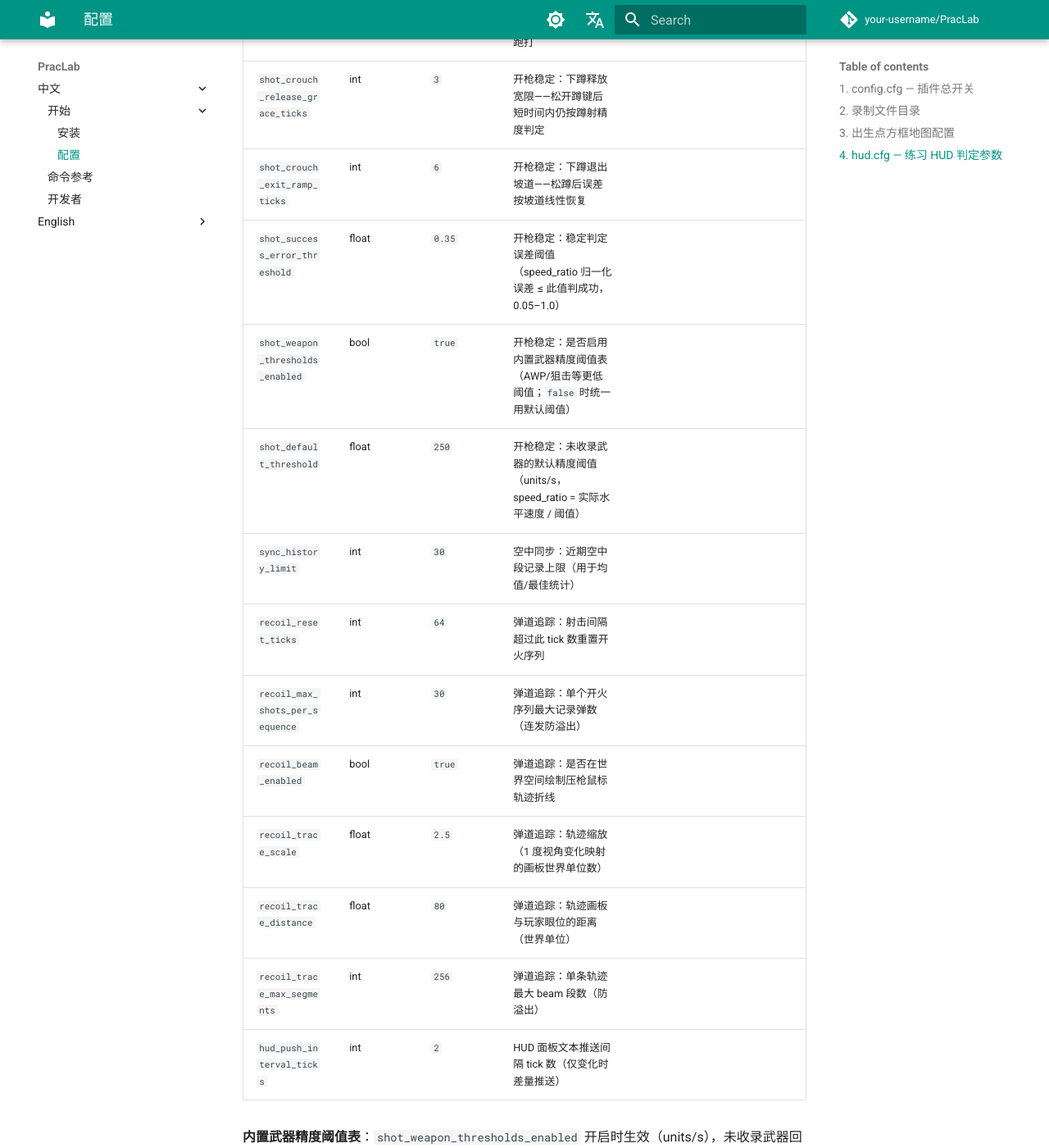
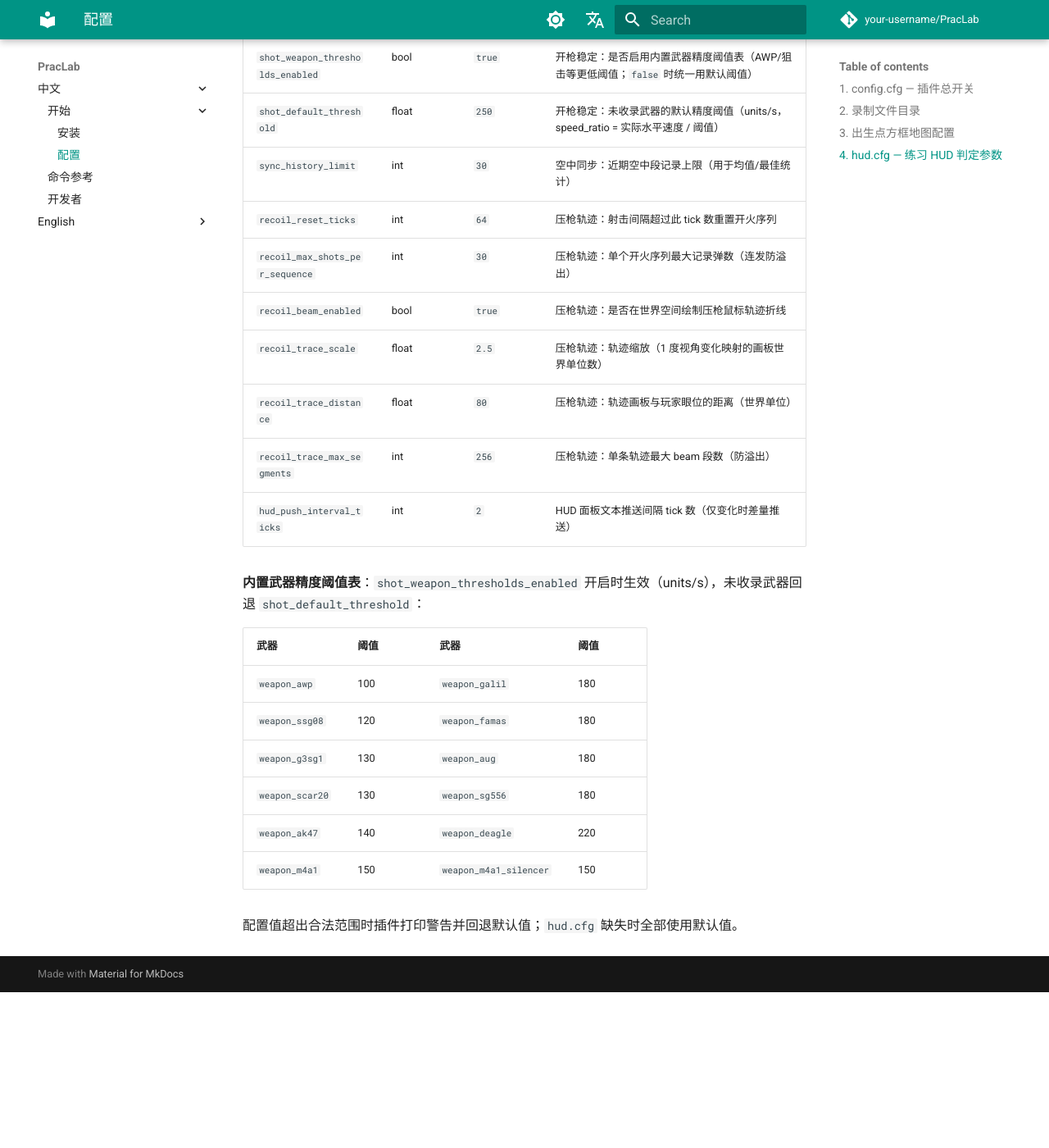
Before and after one commit to MEngYangX/PracLab, an MkDocs documentation site: the page built from documentation/docs/zh/配置.md, in a window 1280 px wide and 1400 px high, scrolled down 2501 px. Shown: the whole window at 82% size. Built offline with MkDocs 1.6.1 and Material for MkDocs 9.7.7, drawn with Linux system fonts in a browser that asks for light colours; comment, search, counter and statistics services are not loaded; after the commit the page ends 3711 px from its top, so only the background shows below that; some of the changed text lies outside the part shown.

Commit message:
docs(config): fix tables broken by pipe chars, unify spray trace naming

```diff
--- a/documentation/docs/zh/配置.md
+++ b/documentation/docs/zh/配置.md
@@ -51,28 +51,28 @@
 
 **tick 粒度**：所有时间阈值均以 tick 为粒度——64 tick 服务器 1 tick ≈ 15.6ms，128 tick ≈ 7.8ms。判定随服务器 tickrate 自动缩放，无需按毫秒换算。
 
-| ConVar                            | 类型  | 默认值 | 说明                                                                                 |     |                                                  |
-| -------------------------------   | ---   | ------ | -------------------------------------------------------------------------            |     |                                                  |
-| `strafe_max_diff_ticks`           | int   | `8`    | 急停评估：同轴双键（A/D、W/S）切换差超过此 tick 数丢弃，不产生记录                   |     |                                                  |
-| `strafe_perfect_ticks`            | int   | `0`    | 急停评估：\                                                                          | 差\ | ≤ 此 tick 数判「完美」（0 = 同 tick 内完成切换） |
-| `strafe_success_ticks`            | int   | `1`    | 急停评估：\                                                                          | 差\ | ≤ 此 tick 数判「优秀」                           |
-| `strafe_debounce_ticks`           | int   | `4`    | 急停评估：防抖——两次记录最小间隔 tick 数，防止一次切换重复计入                       |     |                                                  |
-| `strafe_history_limit`            | int   | `50`   | 急停评估：记录历史上限（用于统计平均差/成功率/标准差/趋势）                          |     |                                                  |
-| `shot_history_limit`              | int   | `20`   | 开枪稳定：采样历史上限                                                               |     |                                                  |
-| `shot_grace_ticks`                | int   | `12`   | 开枪稳定：移动键启动宽限——刚按下移动键的短时间内不判跑打                             |     |                                                  |
-| `shot_crouch_release_grace_ticks` | int   | `3`    | 开枪稳定：下蹲释放宽限——松开蹲键后短时间内仍按蹲射精度判定                           |     |                                                  |
-| `shot_crouch_exit_ramp_ticks`     | int   | `6`    | 开枪稳定：下蹲退出坡道——松蹲后误差按坡道线性恢复                                     |     |                                                  |
-| `shot_success_error_threshold`    | float | `0.35` | 开枪稳定：稳定判定误差阈值（speed_ratio 归一化误差 ≤ 此值判成功，0.05–1.0）          |     |                                                  |
-| `shot_weapon_thresholds_enabled`  | bool  | `true` | 开枪稳定：是否启用内置武器精度阈值表（AWP/狙击等更低阈值；`false` 时统一用默认阈值） |     |                                                  |
-| `shot_default_threshold`          | float | `250`  | 开枪稳定：未收录武器的默认精度阈值（units/s，speed_ratio = 实际水平速度 / 阈值）     |     |                                                  |
-| `sync_history_limit`              | int   | `30`   | 空中同步：近期空中段记录上限（用于均值/最佳统计）                                    |     |                                                  |
-| `recoil_reset_ticks`              | int   | `64`   | 弹道追踪：射击间隔超过此 tick 数重置开火序列                                         |     |                                                  |
-| `recoil_max_shots_per_sequence`   | int   | `30`   | 弹道追踪：单个开火序列最大记录弹数（连发防溢出）                                     |     |                                                  |
-| `recoil_beam_enabled`             | bool  | `true` | 弹道追踪：是否在世界空间绘制压枪鼠标轨迹折线                                         |     |                                                  |
-| `recoil_trace_scale`              | float | `2.5`  | 弹道追踪：轨迹缩放（1 度视角变化映射的画板世界单位数）                               |     |                                                  |
-| `recoil_trace_distance`           | float | `80`   | 弹道追踪：轨迹画板与玩家眼位的距离（世界单位）                                       |     |                                                  |
-| `recoil_trace_max_segments`       | int   | `256`  | 弹道追踪：单条轨迹最大 beam 段数（防溢出）                                           |     |                                                  |
-| `hud_push_interval_ticks`         | int   | `2`    | HUD 面板文本推送间隔 tick 数（仅变化时差量推送）                                     |     |                                                  |
+| ConVar                            | 类型  | 默认值 | 说明                                                                                 |
+| --------------------------------- | ----  | ------ | -------------------------------------------------------------------------            |
+| `strafe_max_diff_ticks`           | int   | `8`    | 急停评估：同轴双键（A/D、W/S）切换差超过此 tick 数丢弃，不产生记录                   |
+| `strafe_perfect_ticks`            | int   | `0`    | 急停评估：切换差绝对值 ≤ 此 tick 数判「完美」（0 = 同 tick 内完成切换）              |
+| `strafe_success_ticks`            | int   | `1`    | 急停评估：切换差绝对值 ≤ 此 tick 数判「优秀」                                        |
+| `strafe_debounce_ticks`           | int   | `4`    | 急停评估：防抖——两次记录最小间隔 tick 数，防止一次切换重复计入                       |
+| `strafe_history_limit`            | int   | `50`   | 急停评估：记录历史上限（用于统计平均差/成功率/标准差/趋势）                          |
+| `shot_history_limit`              | int   | `20`   | 开枪稳定：采样历史上限                                                               |
+| `shot_grace_ticks`                | int   | `12`   | 开枪稳定：移动键启动宽限——刚按下移动键的短时间内不判跑打                             |
+| `shot_crouch_release_grace_ticks` | int   | `3`    | 开枪稳定：下蹲释放宽限——松开蹲键后短时间内仍按蹲射精度判定                           |
+| `shot_crouch_exit_ramp_ticks`     | int   | `6`    | 开枪稳定：下蹲退出坡道——松蹲后误差按坡道线性恢复                                     |
+| `shot_success_error_threshold`    | float | `0.35` | 开枪稳定：稳定判定误差阈值（speed_ratio 归一化误差 ≤ 此值判成功，0.05–1.0）          |
+| `shot_weapon_thresholds_enabled`  | bool  | `true` | 开枪稳定：是否启用内置武器精度阈值表（AWP/狙击等更低阈值；`false` 时统一用默认阈值） |
+| `shot_default_threshold`          | float | `250`  | 开枪稳定：未收录武器的默认精度阈值（units/s，speed_ratio = 实际水平速度 / 阈值）     |
+| `sync_history_limit`              | int   | `30`   | 空中同步：近期空中段记录上限（用于均值/最佳统计）                                    |
+| `recoil_reset_ticks`              | int   | `64`   | 压枪轨迹：射击间隔超过此 tick 数重置开火序列                                         |
+| `recoil_max_shots_per_sequence`   | int   | `30`   | 压枪轨迹：单个开火序列最大记录弹数（连发防溢出）                                     |
+| `recoil_beam_enabled`             | bool  | `true` | 压枪轨迹：是否在世界空间绘制压枪鼠标轨迹折线                                         |
+| `recoil_trace_scale`              | float | `2.5`  | 压枪轨迹：轨迹缩放（1 度视角变化映射的画板世界单位数）                               |
+| `recoil_trace_distance`           | float | `80`   | 压枪轨迹：轨迹画板与玩家眼位的距离（世界单位）                                       |
+| `recoil_trace_max_segments`       | int   | `256`  | 压枪轨迹：单条轨迹最大 beam 段数（防溢出）                                           |
+| `hud_push_interval_ticks`         | int   | `2`    | HUD 面板文本推送间隔 tick 数（仅变化时差量推送）                                     |
 
 **内置武器精度阈值表**：`shot_weapon_thresholds_enabled` 开启时生效（units/s），未收录武器回退 `shot_default_threshold`：
 
```
Also changed, not shown: documentation/docs/en/configuration.md (+22 -22 lines).
